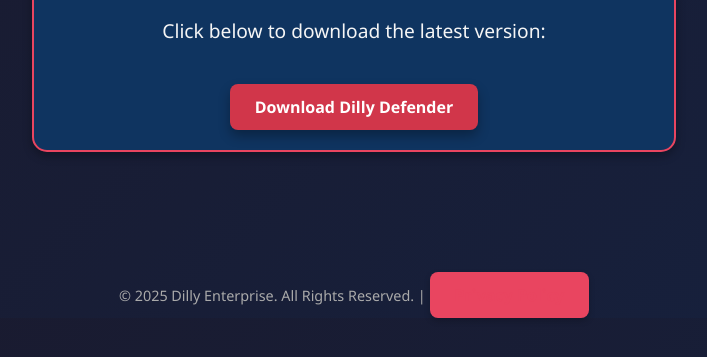
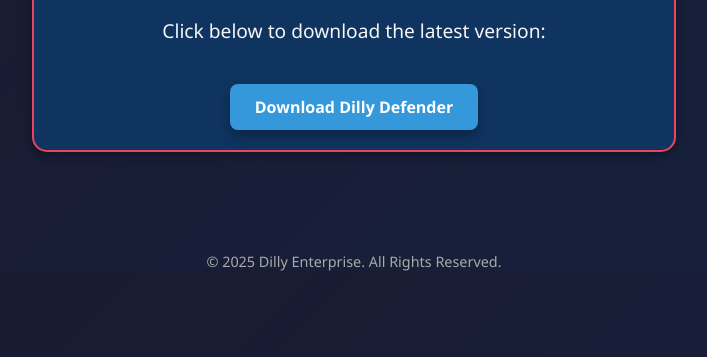
Before and after one commit to the-real-dilly/DillyEnterpriseCloud, a plain HTML site: page index.html in a window 1280 px wide. In both pictures the pointer is over the link "Download Dilly Defender". Shown: the part 253-610 px from the top of the page, without its empty margins (286-993 px from the left). Drawn offline with Linux system fonts and the light colour scheme.

Commit message:
Update index.html

```diff
--- a/index.html
+++ b/index.html
@@ -50,7 +50,7 @@
     }
 
     a:hover {
-      background-color: #d1364a;
+      background-color: #3498db;
       box-shadow: 0 6px 12px rgba(0, 0, 0, 0.3);
     }
 
@@ -80,7 +80,7 @@
     </a>
   </div>
   <footer>
-    © 2025 Dilly Enterprise. All Rights Reserved. | <a href="#">Privacy Policy</a>
+    © 2025 Dilly Enterprise. All Rights Reserved.
   </footer>
 </body>
 </html>
```
